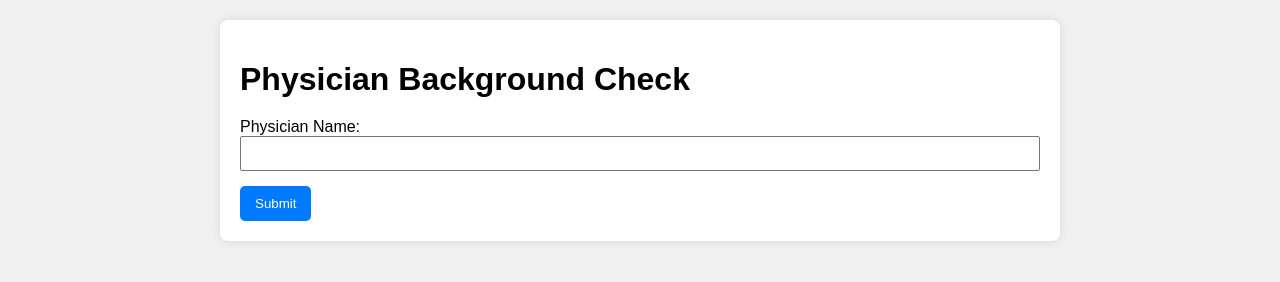
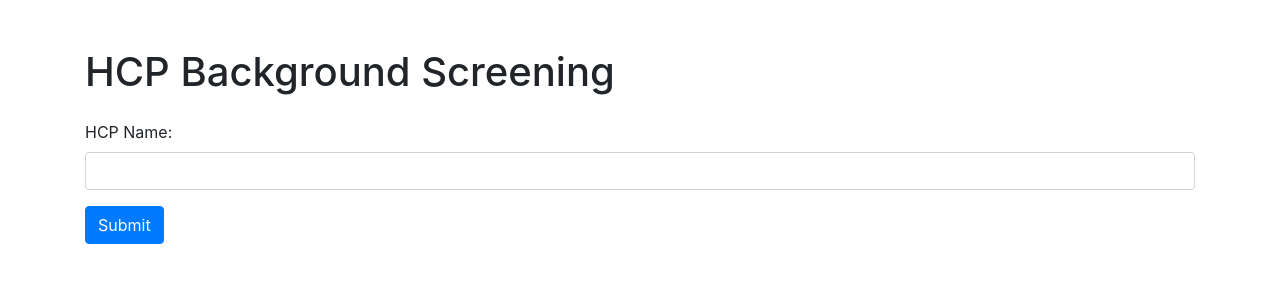
Before and after one commit to UpstairsPlaying/PhysicianBackgroundCheck, a plain HTML site: page frontend/index.html in a window 1280 px wide. Drawn offline with nearby package versions, Linux system fonts and the light colour scheme.

Commit message:
Update index.html

```diff
--- a/frontend/index.html
+++ b/frontend/index.html
@@ -3,25 +3,27 @@
 <head>
     <meta charset="UTF-8">
     <meta name="viewport" content="width=device-width, initial-scale=1.0">
-    <title>Physician Background Check</title>
-    <link rel="stylesheet" href="styles.css">
+    <title>HCP Background Screening</title>
+    <link rel="stylesheet" href="https://stackpath.bootstrapcdn.com/bootstrap/4.5.2/css/bootstrap.min.css">
 </head>
 <body>
-    <div class="container">
-        <h1>Physician Background Check</h1>
-        <form id="screeningForm">
+    <div class="container mt-5">
+        <h1 class="mb-4">HCP Background Screening</h1>
+        <form id="screeningForm" class="mb-4">
             <div class="form-group">
-                <label for="hcpName">Physician Name:</label>
-                <input type="text" id="hcpName" class="form-control" required>
+                <label for="hcpName">HCP Name:</label>
+                <input type="text" class="form-control" id="hcpName" name="hcpName" required>
             </div>
             <button type="submit" class="btn btn-primary">Submit</button>
         </form>
         <div id="results" class="d-none">
-            <h2>Results</h2>
-            <div id="resultText"></div>
+            <h2>Screening Results</h2>
+            <p id="resultText"></p>
             <div id="detailsList"></div>
+            <button id="downloadPdf" class="btn btn-secondary mt-3">Download PDF</button>
         </div>
     </div>
-    <script src="frontend/script.js"></script>
+    <script src="https://cdnjs.cloudflare.com/ajax/libs/jspdf/2.4.0/jspdf.umd.min.js"></script>
+    <script src="script.js"></script>
 </body>
 </html>
```
